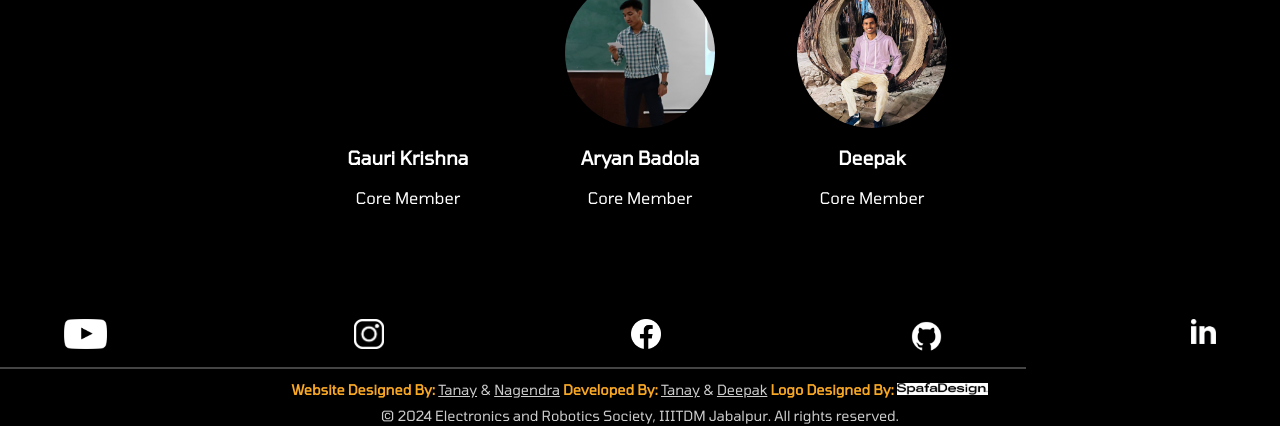
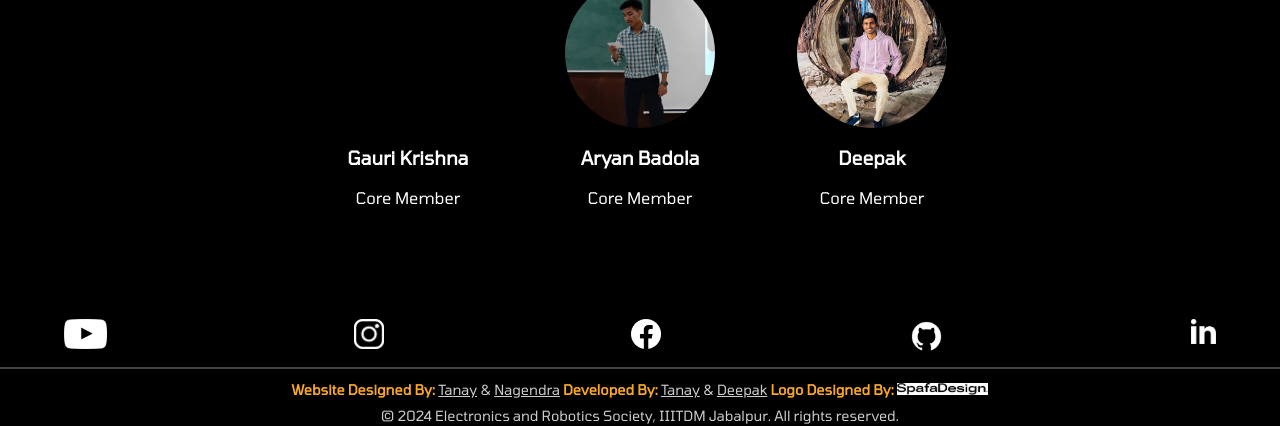
Before and after one commit to Tanaybaviskar/ERS_Website, a website: page ERS_Team.html in a window 1280 px wide. Shown: the part 1630-2056 px from the top of the page. Drawn offline with nearby package versions, Linux system fonts and the light colour scheme.

Commit message:
Update ERS_Team.css

```diff
--- a/ERS_Team.css
+++ b/ERS_Team.css
@@ -319,7 +319,7 @@ footer {
 }
 
 .footer-divider {
-    width: 80%; /* Adjust the width */
+    /* Adjust the width */
     border: 0.5px solid #444; /* Thin line with dark gray */
     margin: 10px 0;
 }
```
